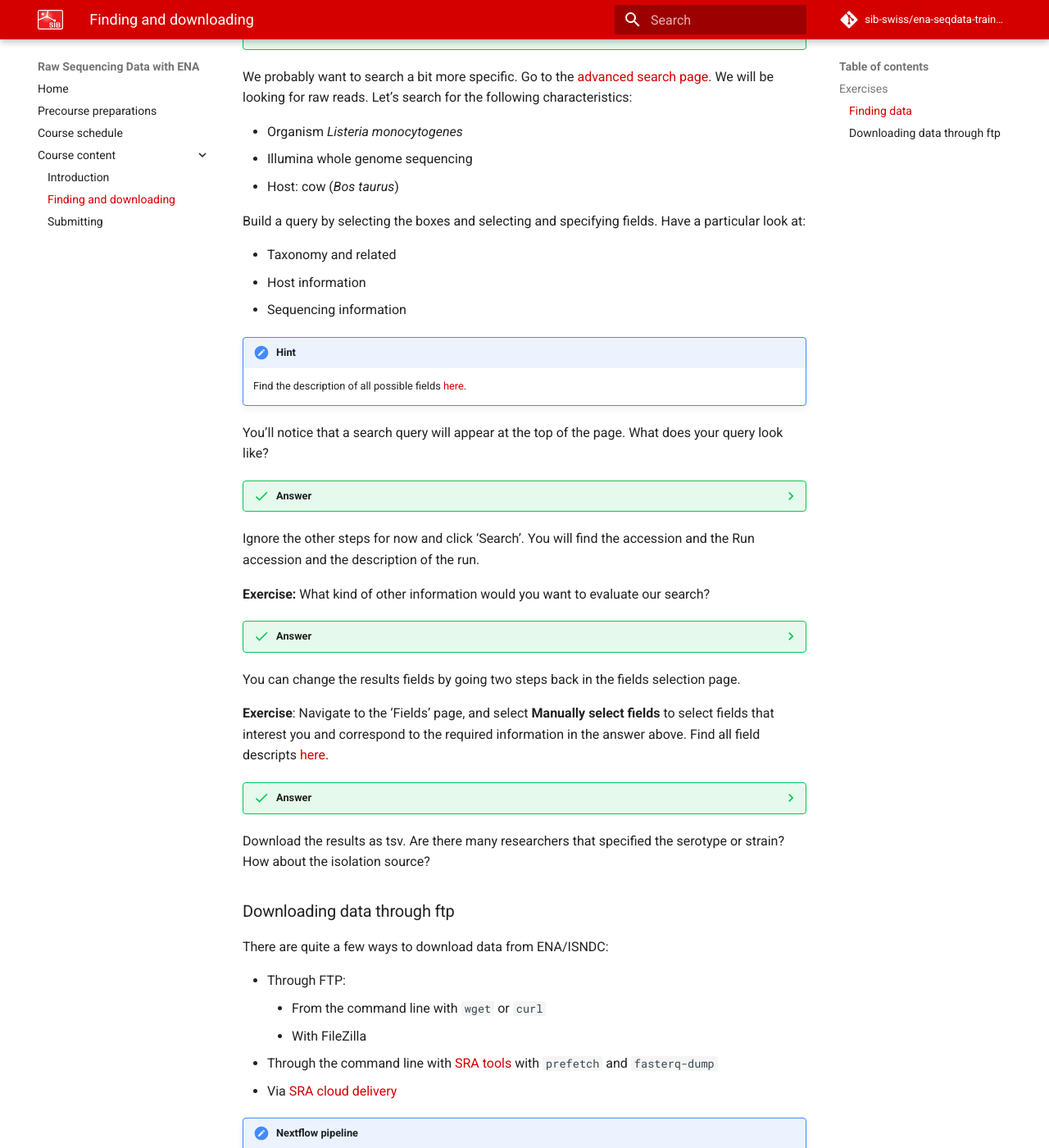
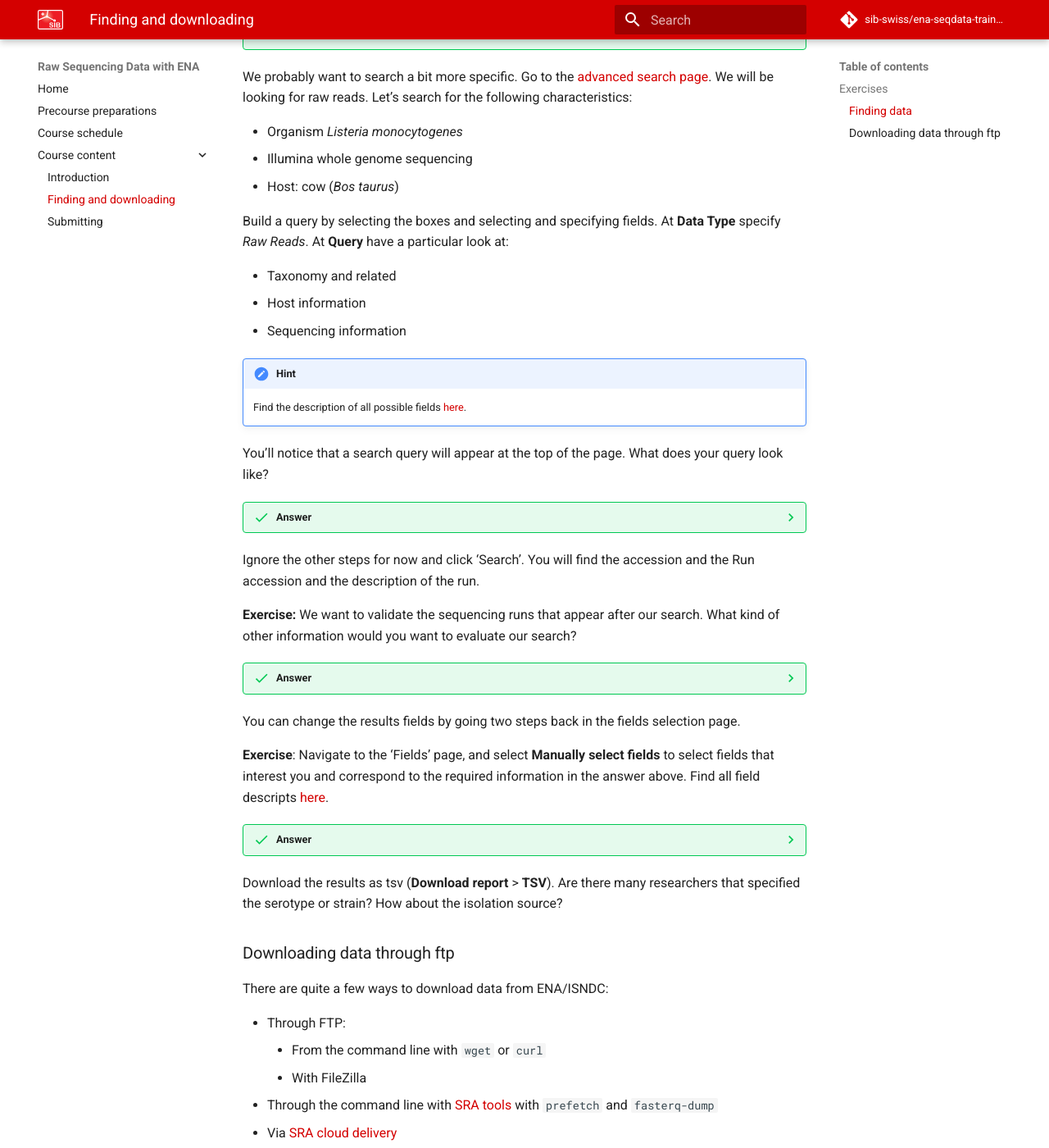
Before and after one commit to sib-swiss/ena-seqdata-training, an MkDocs documentation site: the page built from docs/course_content/finding_downloading.md, in a window 1280 px wide and 1400 px high, scrolled down 583 px. Shown: the whole window at 82% size. Built offline with MkDocs 1.6.1 and Material for MkDocs 9.7.7, drawn with Linux system fonts in a browser that asks for light colours; comment, search, counter and statistics services are not loaded; the version menu is left out; some of the changed text lies outside the part shown.

Commit message:
updates downloading part

````diff
--- a/docs/course_content/finding_downloading.md
+++ b/docs/course_content/finding_downloading.md
@@ -20,14 +20,14 @@
 - Illumina whole genome sequencing
 - Host: cow (*Bos taurus*)
 
-Build a query by selecting the boxes and selecting and specifying fields. Have a particular look at:
+Build a query by selecting the boxes and selecting and specifying fields. At **Data Type** specify *Raw Reads*. At **Query** have a particular look at:
 
 - Taxonomy and related
 - Host information
 - Sequencing information
 
 !!! hint
-    Find the description of all possible fields [here]([here](../assets/ena_api_docs.pdf)).
+    Find the description of all possible fields [here](../assets/ena_api_docs.pdf).
 
  You'll notice that a search query will appear at the top of the page. What does your query look like?
 
@@ -39,7 +39,7 @@
 
 Ignore the other steps for now and click 'Search'. You will find the accession and the Run accession and the description of the run.
 
-**Exercise:** What kind of other information would you want to evaluate our search?
+**Exercise:** We want to validate the sequencing runs that appear after our search. What kind of other information would you want to evaluate our search?
 
 ??? success "Answer"
     Some information that might be nice:
@@ -47,6 +47,7 @@
     - To which original study and sample the run belongs
     - The host information
     - Where to find the data files
+    - The size of the data files
     - Date of sampling/submission
     - The geographic origin
     - The strain/serotype
@@ -59,10 +60,10 @@
     Here's an example of the fields you could have selected:
 
     ```
-    study_accession,library_selection,country,collection_date,first_public,strain,host,host_status,isolation_source,serotype,submitted_ftp,fastq_ftp
+    study_accession,library_selection,country,collection_date,first_public,strain,host,host_status,isolation_source,serotype,submitted_ftp,submitted_bytes,fastq_ftp,fastq_bytes
     ```
 
-Download the results as tsv. Are there many researchers that specified the serotype or strain? How about the isolation source?
+Download the results as tsv (**Download report** > **TSV**). Are there many researchers that specified the serotype or strain? How about the isolation source?
 
 ### Downloading data through ftp
 
@@ -96,7 +97,7 @@
     <img src="../../assets/images/filezilla_ena_download.png" width="500"/>
 </figure>
 
-Connect to the server. Now at the right panel you can browse to the paths in the links. To browse to the directory with the submitted data for `ERR10549405`, you can go to `/vol1/run/ERR105/ERR10549500/`.
+Connect to the server. Now at the right panel you can browse to the paths in the links (i.e. the part after `ftp.sra.ebi.ac.uk` in the links at the table). To browse to the directory with the submitted data for `ERR10549405`, you can go to `/vol1/run/ERR105/ERR10549500/`.
 
 **Exercise** For your sample of interest, download a submitted file and the SRA fastq file. What are the differences?
 
````
Also changed, not shown: other parts of docs/course_content/finding_downloading.md (+1 -1 lines), docs/course_content/introduction.md (+1 -0 lines).
